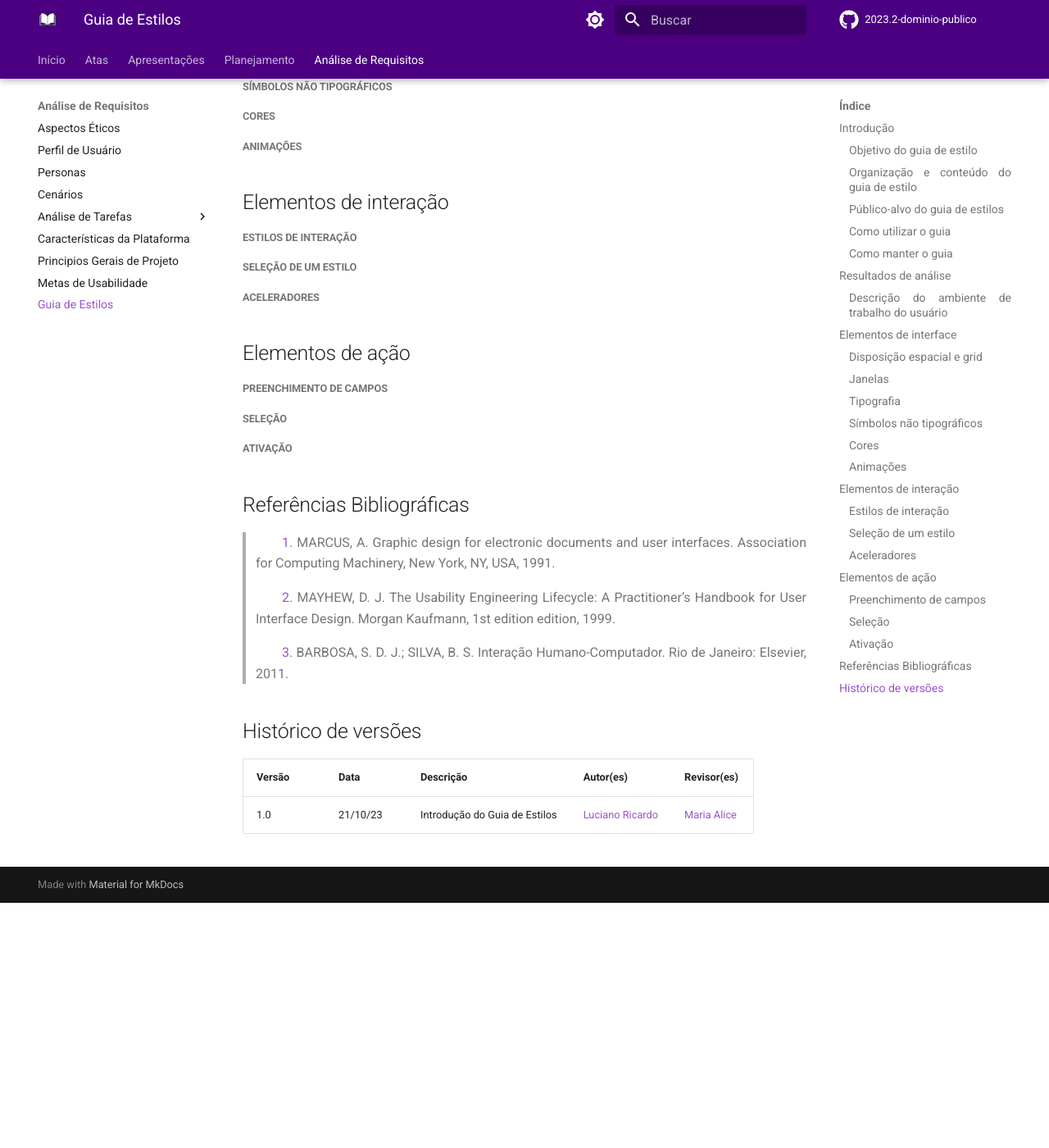
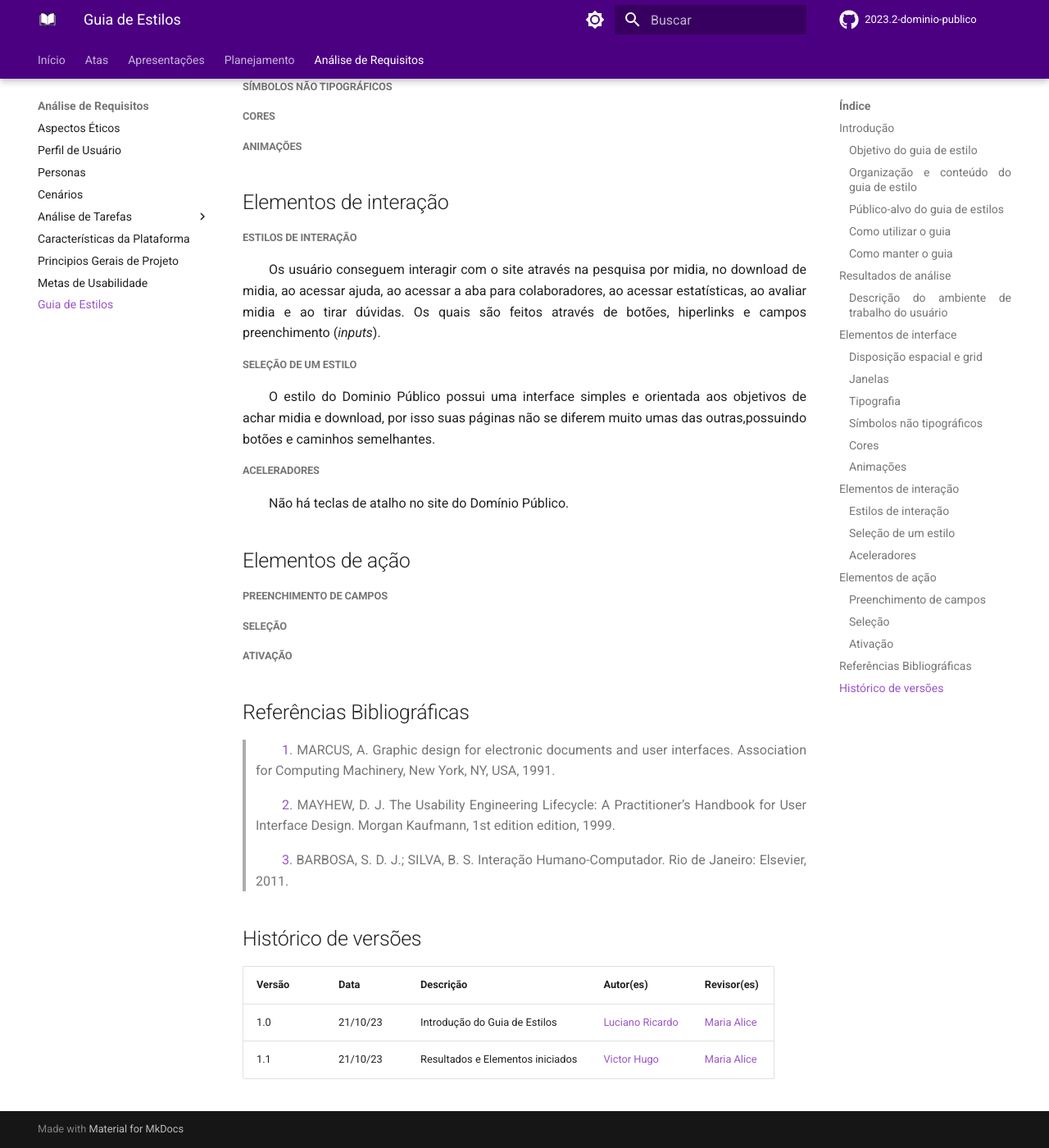
Before and after one commit to Interacao-Humano-Computador/2023.2-Dominio-Publico, an MkDocs documentation site: the page built from docs/analise_de_requisitos/guia_de_estilos.md, in a window 1280 px wide and 1400 px high, scrolled down 1805 px. Shown: the whole window at 82% size. Built offline with MkDocs 1.6.1 and Material for MkDocs 9.7.7, drawn with Linux system fonts in a browser that asks for light colours; comment, search, counter and statistics services are not loaded; before the commit the page ends 2906 px from its top, so only the background shows below that.

Commit message:
fix: detalhes

```diff
--- a/docs/analise_de_requisitos/guia_de_estilos.md
+++ b/docs/analise_de_requisitos/guia_de_estilos.md
@@ -37,7 +37,6 @@ Manter esse guia atualizado é essencial e deve ser feito sempre que a equipe de
 ##### Descrição do ambiente de trabalho do usuário
 
 O Domíminio Público é mais comumente acessada por meio de computadores (notebooks ou desktops). Por isso é necessário que a interface seja desenvolvida considerando as especificidades dos dispositivos, como tamanho de tela, resolução, etc., ao projetar a interface, de forma a garantir uma experiência de usuário satisfatória e eficiente para aqueles que acessem a plataforma de tal dispositivo. Isso engloba a adaptação do design para diferentes tipo e tamanhos de telas (responsividade), definição apropriada de elementos visuais e a implementação de funcionalidades fáceis de usar e de fácil aprendizado e acesso. Os elementos da interface podem ser encontrados na figura 1.
-<!--A plataforma Bilheteria Digital é predominantemente acessada por usuários por meio de computadores, sejam eles desktops ou notebooks. Portanto, é fundamental considerar as especificidades desses dispositivos ao projetar e desenvolver a interface do sistema, garantindo que ela ofereça uma experiência de usuário satisfatória e eficaz para aqueles que acessam a plataforma por meio desses meios. Isso envolve a adaptação da interface para diferentes tamanhos de tela, a escolha de elementos visuais apropriados e a implementação de funcionalidades intuitivas e de fácil acesso para os usuários. Por fim, os elementos de interface estão explicitados na figura 1.-->
 
 ## Elementos de interface
 
@@ -59,16 +58,26 @@ O Domíminio Público é mais comumente acessada por meio de computadores (noteb
 ## Elementos de interação
 
 ##### Estilos de interação
+
+Os usuário conseguem interagir com o site através na pesquisa por midia, no download de midia, ao acessar ajuda, ao acessar a aba para colaboradores, ao acessar estatísticas, ao avaliar midia e ao tirar dúvidas. Os quais são feitos através de botões, hiperlinks e campos preenchimento (*inputs*).
+
 ##### Seleção de um estilo
+
+O estilo do Dominio Público possui uma interface simples e orientada aos objetivos de achar midia e download, por isso suas páginas não se diferem muito umas das outras,possuindo botões e caminhos semelhantes.
+
 ##### Aceleradores
-<!-- teclas de atalho -->
-
-
+Não há teclas de atalho no site do Domínio Público.
 
 ## Elementos de ação
 
 ##### Preenchimento de campos
+
+
+
 ##### Seleção
+
+
+
 ##### Ativação
 
 
@@ -87,3 +96,4 @@ O Domíminio Público é mais comumente acessada por meio de computadores (noteb
 | Versão | Data     | Descrição                     | Autor(es)                                       | Revisor(es)                               |
 | ------ | -------- | ----------------------------- | ----------------------------------------------- | ----------------------------------------- |
 | 1.0    | 21/10/23 | Introdução do Guia de Estilos | [Luciano Ricardo](https://github.com/l-ricardo) | [Maria Alice](https://github.com/Maliz30) |
+| 1.1    | 21/10/23 | Resultados e Elementos iniciados | [Victor Hugo](https://github.com/ViictorHugoo) | [Maria Alice](https://github.com/Maliz30) |
```
